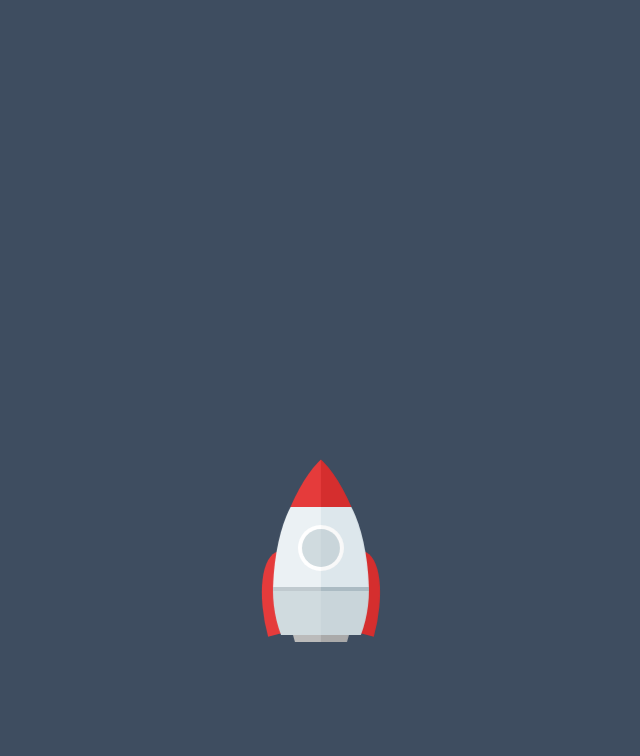
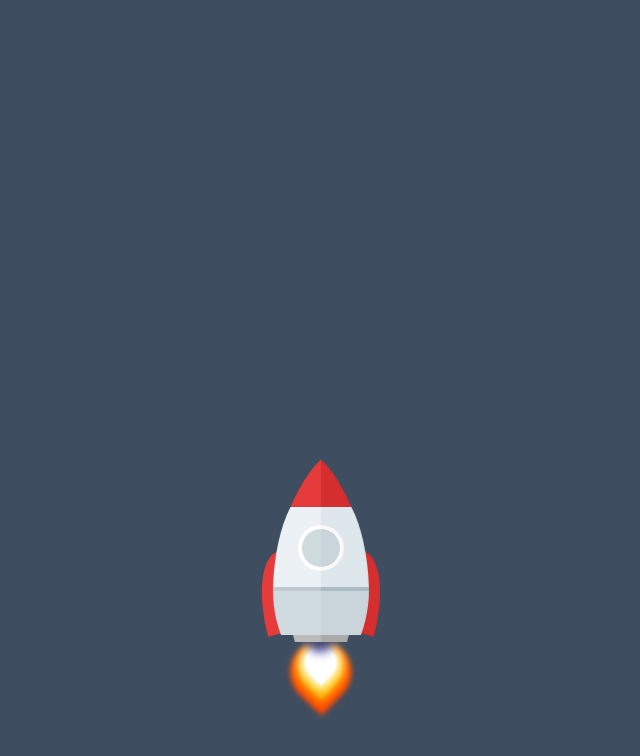
Before and after one commit to curatecode/this-rocket-is-on-fire, a website: page index.html in a window 1280 px wide. Both pictures are taken after a click on the link "LAUNCH". Shown: the whole page, without its empty margins (319-959 px from the left). Drawn offline with nearby package versions, Linux system fonts and the light colour scheme; files that its build step writes are made by us from their sources.

Commit message:
added flame animation

```diff
--- a/index.html
+++ b/index.html
@@ -37,6 +37,16 @@
 		      <div class="wing-right"></div>
 		    </div>
 		  </div>
+		  <div class="flame-container">
+			  <div id="flame-game">
+			  	<div class="red flame"></div>
+					<div class="orange flame"></div>
+				  <div class="yellow flame"></div>
+				  <div class="white flame"></div>
+				  <div class="blue circle"></div>
+				  <div class="black circle"></div>
+			  </div>
+		  </div>
     </div>
   </div>
 
--- a/src/js/main.js
+++ b/src/js/main.js
@@ -13,6 +13,7 @@ $(document).ready(function() {
 		e.preventDefault();
 
 		$('#fly-me').addClass('to-the-moon');
+		$('.flame-container').addClass('active');
 
 		$(this).parent().delay(1000).queue(function() {
 			$(this).addClass('hide-me').dequeue();
@@ -21,6 +22,7 @@ $(document).ready(function() {
 		setTimeout(function() {
 			$('.launcher').removeClass('hide-me');
 			$('#fly-me').removeClass('to-the-moon');
+			$('.flame-container').removeClass('active');
 		},15000);
 
 	});
--- a/src/scss/_main.scss
+++ b/src/scss/_main.scss
@@ -9,6 +9,7 @@ body {
 
 .box {
 	position: relative;
+	overflow: hidden;
 }
 
 .launcher {
--- a/src/scss/_rocket.scss
+++ b/src/scss/_rocket.scss
@@ -236,3 +236,101 @@
 	}
 
 }
+
+
+// FLAME
+.flame-container {
+	opacity: 0;
+	height: 60px;
+	width: 60px;
+	margin-left: -30px;
+	left: 50%;
+	bottom: -55px;
+	position: absolute;
+	z-index: -1;
+	@include transform(rotate(180deg) scale(.7));
+	@include transition(.2s linear);
+	&.active {
+		opacity: 1;
+	}
+}
+
+#flame-game {
+  width: 60px;
+  height: 60px;
+  @include animation(flicker .3s ease-in infinite alternate);
+}
+
+.flame {
+  bottom: 0;
+  position: absolute;
+  border-bottom-right-radius: 50%;
+  border-bottom-left-radius: 50%;
+  border-top-left-radius: 50%;
+  @include transform(rotate(-45deg) scale(1.5,1.5));
+}
+
+.yellow {
+  left:15px;
+  width: 30px;
+  height: 30px;
+  background:gold;
+  @include box-shadow2(0 0 9px 4px gold);
+}
+
+.orange {
+  left:10px;
+  width: 40px;
+  height: 40px;
+  background:orange;
+  @include box-shadow2(0 0 9px 4px orange);
+}
+
+.red {
+  left:5px;
+  width: 50px;
+  height: 50px;
+  background:OrangeRed;
+  @include box-shadow2(0 0 5px 4px OrangeRed);
+}
+
+.white {
+  left:15px;
+  bottom:-4px;
+  width: 30px;
+  height: 30px;
+  background:white;
+  @include box-shadow2(0 0 9px 4px white);
+}
+
+.circle {
+  border-radius: 50%;
+  position:absolute;
+}
+
+.blue {
+  width: 10px;
+  height: 10px;
+  left:25px;
+  bottom:-25px;
+  background: SlateBlue;
+  @include box-shadow2(0 0 15px 10px SlateBlue);
+}
+
+.black {
+  width: 40px;
+  height: 40px;
+  left:10px;
+  bottom:-60px;
+  background: #3E4D60;
+  @include box-shadow2(0 0 15px 10px #3E4D60);
+}
+
+@include keyframes(flicker) {
+  0%   {@include transform(rotate(-1deg));}
+  20%  {@include transform(rotate(1deg));}
+  40%  {@include transform(rotate(-1deg));}
+  60%  {@include transform(rotate(1deg) scaleY(1.04));}
+  80%  {@include transform(rotate(-2deg) scaleY(0.92));}
+  100% {@include transform(rotate(1deg));}
+}
```
Also changed, not shown: dist/css/style.min.css, dist/js/app.min.js.
